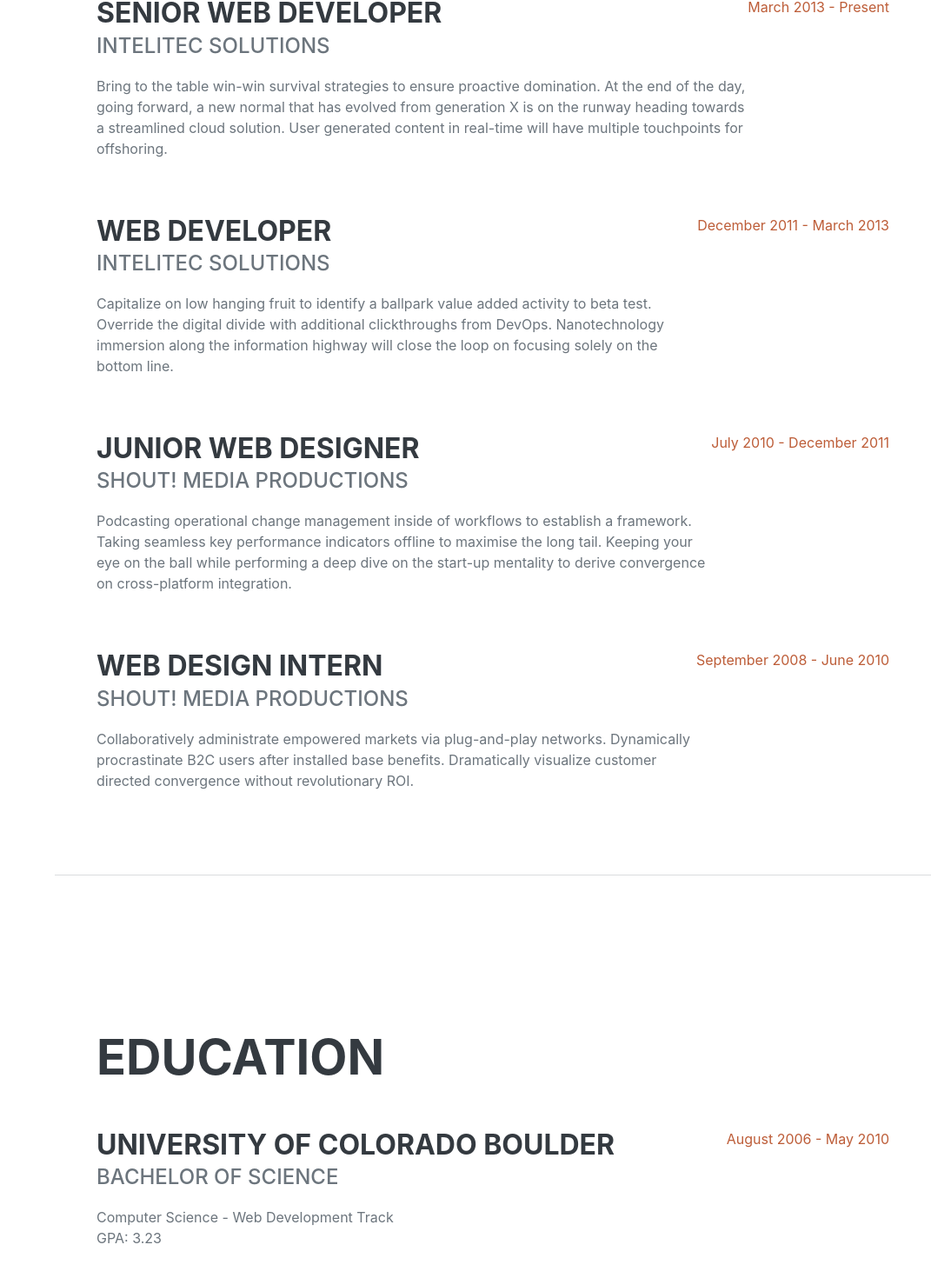
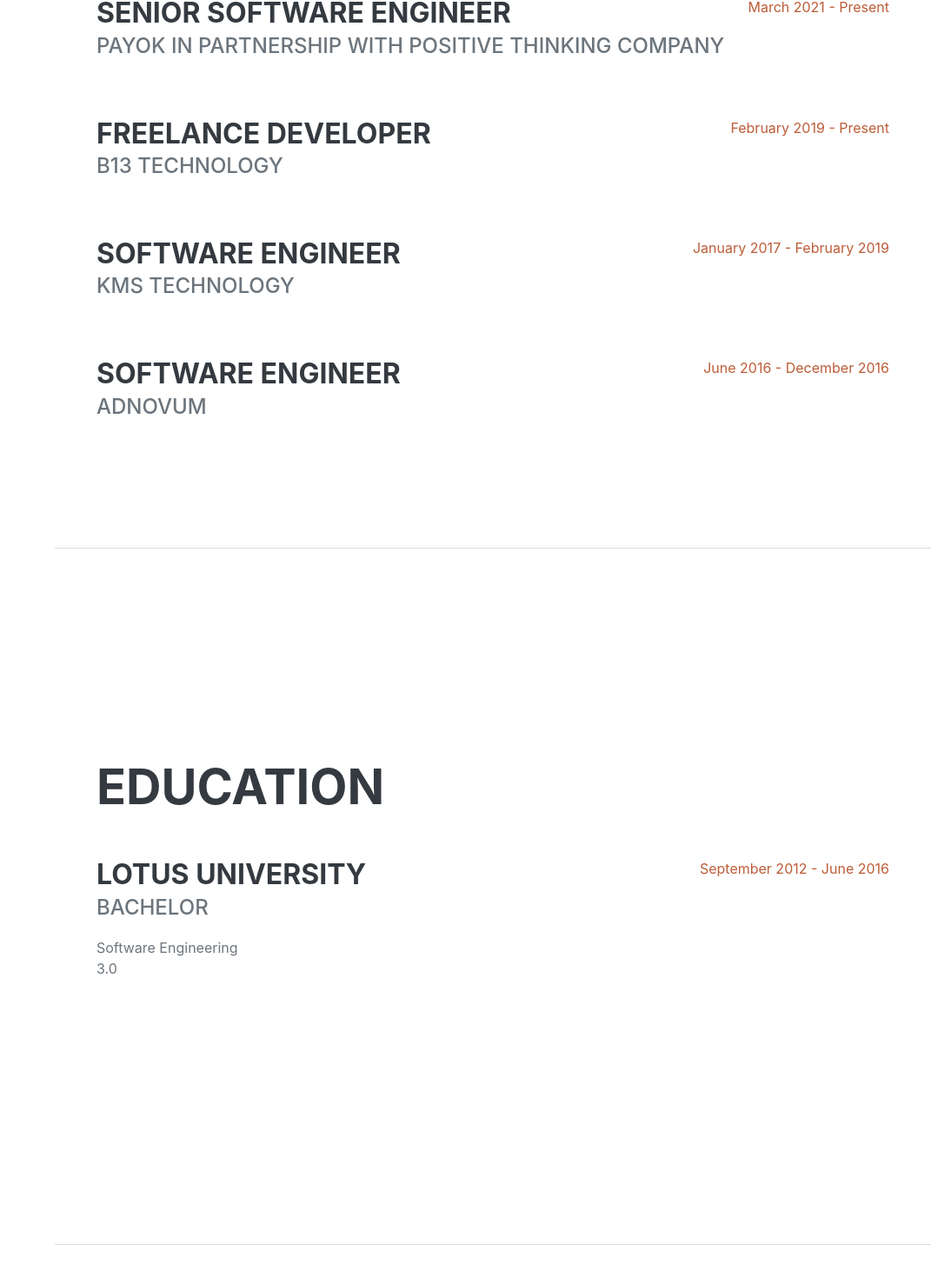
Before and after one commit to vuthanhdatdev/vuthanhdatdev.github.io-private, a React (Create React App) app: page / in a window 1280 px wide. Shown: the part 1000-2470 px from the top of the page at 87% size, without its empty margins (209-1280 px from the left). Built offline with nearby package versions, Linux system fonts and the light colour scheme; a web font is replaced by a local one.

Commit message:
[Foundation] Add About, Experience Component

```diff
--- a/src/components/about.component.tsx
+++ b/src/components/about.component.tsx
@@ -16,7 +16,6 @@ export interface AboutComponentProps {
 
 const AboutComponent: FC<AboutComponentProps> = (props: AboutComponentProps) => {
     const { firstName, lastName, facebookUrl, githubUrl, linkedInUrl, twitterUrl, address, email, shortIntroduction } = props;
-    const name = `${firstName} ${lastName}`
 
     return <section className="resume-section" id="about">
         <div className="resume-section-content">
--- /dev/null
+++ b/src/components/education.component.tsx
@@ -0,0 +1,32 @@
+import {FC} from "react";
+import {EducationDataProps} from "../data/education.data";
+
+export interface EducationComponentProps {
+    data: EducationDataProps[];
+}
+
+export const EducationComponent: FC<EducationComponentProps> = (props: EducationComponentProps) => {
+    const { data } = props;
+    return <section className="resume-section" id="education">
+        <div className="resume-section-content">
+            <h2 className="mb-5">Education</h2>
+            {data.map(value => {
+                return <EducationRowComponent {...value} />
+            })}
+        </div>
+
+    </section>
+}
+
+export const EducationRowComponent: FC<any> = (props: EducationDataProps) => {
+    const { gpa, startFrom, endFrom, school, degreeType, major } = props;
+    return <div className="d-flex flex-column flex-md-row justify-content-between mb-5">
+        <div className="flex-grow-1">
+            <h3 className="mb-0">{school}</h3>
+            <div className="subheading mb-3">{degreeType}</div>
+            <div>{major}</div>
+            <p>{gpa}</p>
+        </div>
+        <div className="flex-shrink-0"><span className="text-primary">{startFrom} - {!!endFrom ? endFrom : 'Present'}</span></div>
+    </div>
+}
--- /dev/null
+++ b/src/components/experience.component.tsx
@@ -0,0 +1,34 @@
+import {FC} from 'react';
+import {WorkDataProps} from "../data/work.data";
+
+export interface ExperienceComponentProps {
+    data: WorkDataProps[];
+}
+
+
+
+export const ExperienceRowComponent: FC<WorkDataProps> = (props: WorkDataProps) => {
+    const { position, companyName, startFrom, endFrom, detail } = props;
+    return <div className="d-flex flex-column flex-md-row justify-content-between mb-5">
+        <div className="flex-grow-1">
+            <h3 className="mb-0">{position}</h3>
+            <div className="subheading mb-3">{companyName}</div>
+            <p>{detail}</p>
+        </div>
+        <div className="flex-shrink-0"><span className="text-primary">{startFrom} - {!!endFrom ? endFrom: 'Present'}</span></div>
+    </div>
+};
+
+export const ExperienceComponent: FC<ExperienceComponentProps> = (props: ExperienceComponentProps) => {
+    const {data} = props;
+    return <section className="resume-section" id="experience">
+        <div className="resume-section-content">
+            <h2 className="mb-5">Experience</h2>
+            {data?.map(value =>
+                <ExperienceRowComponent
+                    {...value}
+                />
+            )}
+        </div>
+    </section>
+};
--- /dev/null
+++ b/src/data/education.data.ts
@@ -0,0 +1,19 @@
+export interface EducationDataProps {
+    school: string;
+    gpa: string;
+    startFrom: string;
+    endFrom?: string;
+    degreeType: string;
+    major?: string;
+}
+
+export const educationData: EducationDataProps[] = [
+    {
+        startFrom: 'September 2012',
+        endFrom: 'June 2016',
+        school: 'Lotus University',
+        gpa: '3.0',
+        degreeType: 'Bachelor',
+        major: 'Software Engineering'
+    },
+];
--- /dev/null
+++ b/src/data/work.data.ts
@@ -0,0 +1,39 @@
+export interface WorkDataProps {
+    position: string;
+    companyName: string;
+    startFrom: string;
+    endFrom?: string;
+    detail: string;
+}
+
+export const workData: WorkDataProps[] = [
+    {
+        companyName: 'PayOK In Partnership with Positive Thinking Company',
+        detail: '',
+        startFrom: 'March 2021',
+        endFrom: '',
+        position: 'Senior Software Engineer',
+    },
+    {
+        companyName: 'B13 Technology',
+        detail: '',
+        startFrom: 'February 2019',
+        endFrom: '',
+        position: 'Freelance Developer',
+    },
+    {
+        companyName: 'KMS Technology',
+        detail: '',
+        startFrom: 'January 2017',
+        endFrom: 'February 2019',
+        position: 'Software Engineer',
+    },
+    {
+        companyName: 'AdNovum',
+        detail: '',
+        startFrom: 'June 2016',
+        endFrom: 'December 2016',
+        position: 'Software Engineer',
+    },
+
+];
--- a/src/pages/portfolio.page.tsx
+++ b/src/pages/portfolio.page.tsx
@@ -1,9 +1,11 @@
 import {FC, Fragment} from 'react';
 import '../App.css';
 import NavbarComponent from "../components/navbar.component";
-import { FontAwesomeIcon } from '@fortawesome/react-fontawesome';
-import { faLinkedin, faGithub, faTwitter, faFacebook } from '@fortawesome/free-brands-svg-icons'
 import AboutComponent from "../components/about.component";
+import {ExperienceComponent} from "../components/experience.component";
+import {workData} from "../data/work.data";
+import {EducationComponent} from "../components/education.component";
+import {educationData} from "../data/education.data";
 
 const PortfolioPage: FC<any> = () => {
     const firstName = 'Dat '
@@ -16,7 +18,10 @@ const PortfolioPage: FC<any> = () => {
     const twitterUrl = '';
     const facebookUrl = '';
     return <Fragment>
-        <NavbarComponent firstName={firstName} lastName={lastName}/>
+        <NavbarComponent
+            firstName={firstName}
+            lastName={lastName}
+        />
         <div className="container-fluid p-0">
             <AboutComponent
                 firstName={firstName}
@@ -30,66 +35,9 @@ const PortfolioPage: FC<any> = () => {
                 facebookUrl={facebookUrl}
             />
             <hr className="m-0" />
-            <section className="resume-section" id="experience">
-                <div className="resume-section-content">
-                    <h2 className="mb-5">Experience</h2>
-                    <div className="d-flex flex-column flex-md-row justify-content-between mb-5">
-                        <div className="flex-grow-1">
-                            <h3 className="mb-0">Senior Web Developer</h3>
-                            <div className="subheading mb-3">Intelitec Solutions</div>
-                            <p>Bring to the table win-win survival strategies to ensure proactive domination. At the end of the day, going forward, a new normal that has evolved from generation X is on the runway heading towards a streamlined cloud solution. User generated content in real-time will have multiple touchpoints for offshoring.</p>
-                        </div>
-                        <div className="flex-shrink-0"><span className="text-primary">March 2013 - Present</span></div>
-                    </div>
-                    <div className="d-flex flex-column flex-md-row justify-content-between mb-5">
-                        <div className="flex-grow-1">
-                            <h3 className="mb-0">Web Developer</h3>
-                            <div className="subheading mb-3">Intelitec Solutions</div>
-                            <p>Capitalize on low hanging fruit to identify a ballpark value added activity to beta test. Override the digital divide with additional clickthroughs from DevOps. Nanotechnology immersion along the information highway will close the loop on focusing solely on the bottom line.</p>
-                        </div>
-                        <div className="flex-shrink-0"><span className="text-primary">December 2011 - March 2013</span></div>
-                    </div>
-                    <div className="d-flex flex-column flex-md-row justify-content-between mb-5">
-                        <div className="flex-grow-1">
-                            <h3 className="mb-0">Junior Web Designer</h3>
-                            <div className="subheading mb-3">Shout! Media Productions</div>
-                            <p>Podcasting operational change management inside of workflows to establish a framework. Taking seamless key performance indicators offline to maximise the long tail. Keeping your eye on the ball while performing a deep dive on the start-up mentality to derive convergence on cross-platform integration.</p>
-                        </div>
-                        <div className="flex-shrink-0"><span className="text-primary">July 2010 - December 2011</span></div>
-                    </div>
-                    <div className="d-flex flex-column flex-md-row justify-content-between">
-                        <div className="flex-grow-1">
-                            <h3 className="mb-0">Web Design Intern</h3>
-                            <div className="subheading mb-3">Shout! Media Productions</div>
-                            <p>Collaboratively administrate empowered markets via plug-and-play networks. Dynamically procrastinate B2C users after installed base benefits. Dramatically visualize customer directed convergence without revolutionary ROI.</p>
-                        </div>
-                        <div className="flex-shrink-0"><span className="text-primary">September 2008 - June 2010</span></div>
-                    </div>
-                </div>
-            </section>
+            <ExperienceComponent data={workData} />
             <hr className="m-0" />
-            <section className="resume-section" id="education">
-                <div className="resume-section-content">
-                    <h2 className="mb-5">Education</h2>
-                    <div className="d-flex flex-column flex-md-row justify-content-between mb-5">
-                        <div className="flex-grow-1">
-                            <h3 className="mb-0">University of Colorado Boulder</h3>
-                            <div className="subheading mb-3">Bachelor of Science</div>
-                            <div>Computer Science - Web Development Track</div>
-                            <p>GPA: 3.23</p>
-                        </div>
-                        <div className="flex-shrink-0"><span className="text-primary">August 2006 - May 2010</span></div>
-                    </div>
-                    <div className="d-flex flex-column flex-md-row justify-content-between">
-                        <div className="flex-grow-1">
-                            <h3 className="mb-0">James Buchanan High School</h3>
-                            <div className="subheading mb-3">Technology Magnet Program</div>
-                            <p>GPA: 3.56</p>
-                        </div>
-                        <div className="flex-shrink-0"><span className="text-primary">August 2002 - May 2006</span></div>
-                    </div>
-                </div>
-            </section>
+            <EducationComponent data={educationData}/>
             <hr className="m-0" />
             <section className="resume-section" id="skills">
                 <div className="resume-section-content">
```
